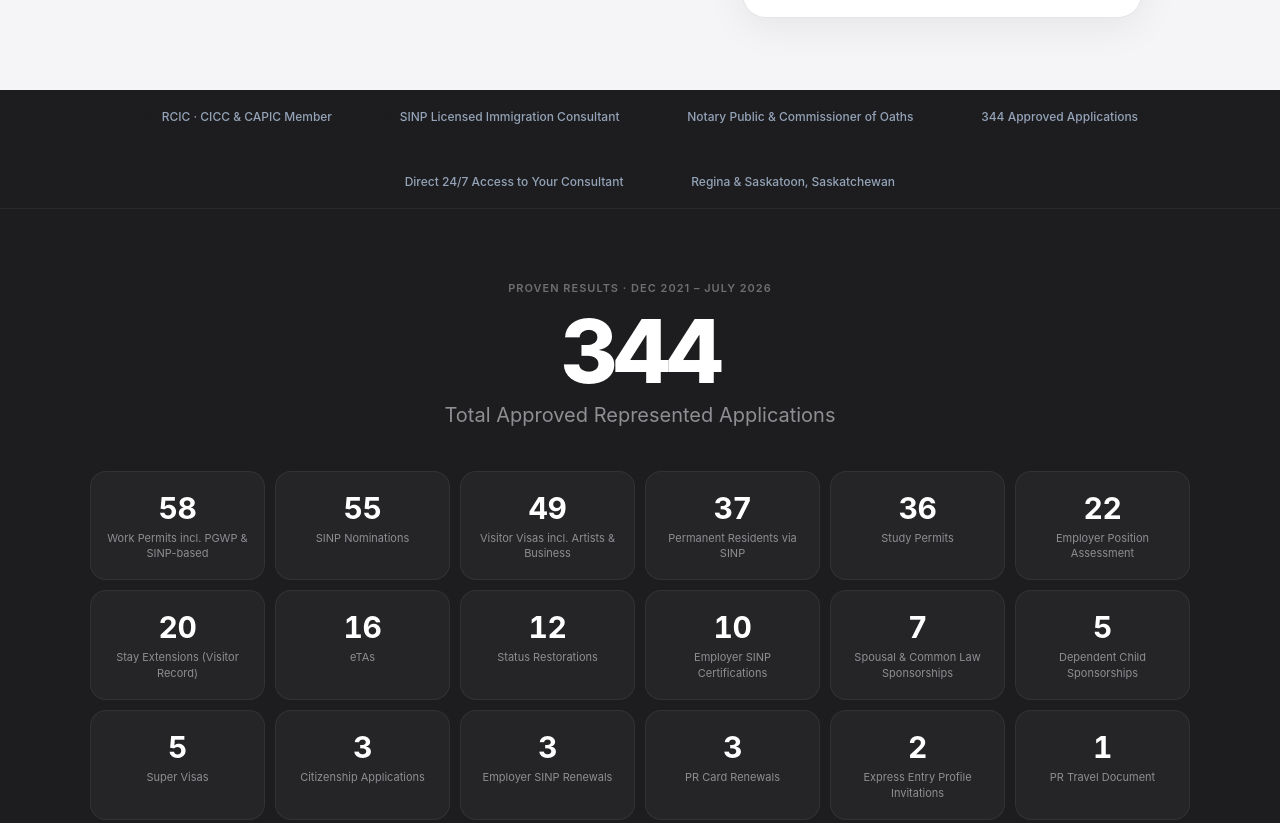
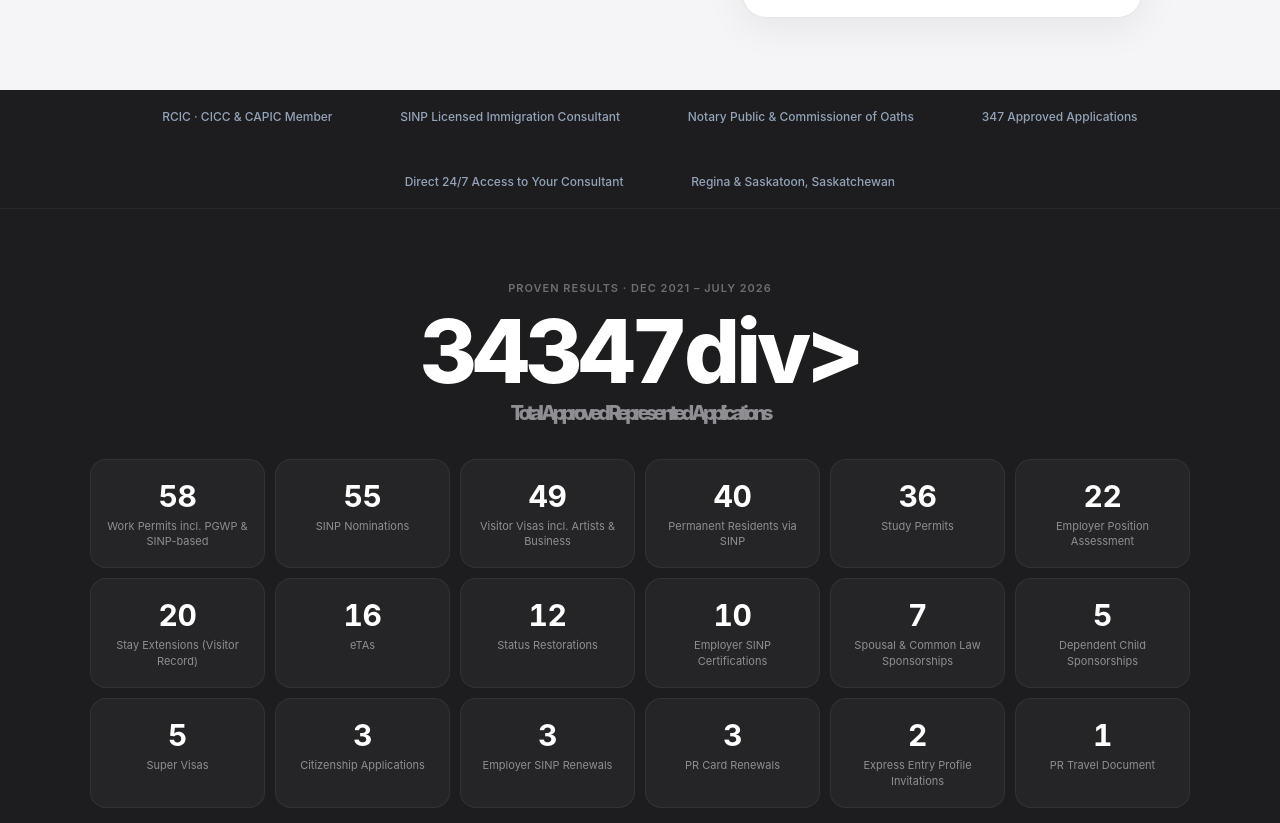
Before and after one commit to jayveeolfindo/olcorp-website, a plain HTML site: page index.html in a window 1280 px wide. Shown: the part 731-1554 px from the top of the page. Drawn offline with Linux system fonts and the light colour scheme.

Commit message:
PR via SINP 37→40, total 344→347

```diff
--- a/index.html
+++ b/index.html
@@ -755,7 +755,7 @@
     <div class="trust-item"><span class="ti-icon">✦</span> RCIC · CICC &amp; CAPIC Member</div>
     <div class="trust-item"><span class="ti-icon">✦</span> SINP Licensed Immigration Consultant</div>
     <div class="trust-item"><span class="ti-icon">✦</span> Notary Public &amp; Commissioner of Oaths</div>
-    <div class="trust-item"><span class="ti-icon">✦</span> 344 Approved Applications</div>
+    <div class="trust-item"><span class="ti-icon">✦</span> 347 Approved Applications</div>
     <div class="trust-item"><span class="ti-icon">✦</span> Direct 24/7 Access to Your Consultant</div>
     <div class="trust-item"><span class="ti-icon">✦</span> Regina &amp; Saskatoon, Saskatchewan</div>
   </div>
@@ -765,14 +765,14 @@
     <div class="stats-inner">
       <div class="stats-headline">
         <div class="stats-eyebrow">Proven Results · Dec 2021 – July 2026</div>
-        <div class="stats-big">344</div>
+        <div class="stats-big">34347div>
         <div class="stats-big-label">Total Approved Represented Applications</div>
       </div>
       <div class="stats-grid">
                 <div class="stat-card"><div class="s-num">58</div><div class="s-desc">Work Permits incl. PGWP &amp; SINP-based</div></div>
         <div class="stat-card"><div class="s-num">55</div><div class="s-desc">SINP Nominations</div></div>
         <div class="stat-card"><div class="s-num">49</div><div class="s-desc">Visitor Visas incl. Artists &amp; Business</div></div>
-        <div class="stat-card"><div class="s-num">37</div><div class="s-desc">Permanent Residents via SINP</div></div>
+        <div class="stat-card"><div class="s-num">40</div><div class="s-desc">Permanent Residents via SINP</div></div>
         <div class="stat-card"><div class="s-num">36</div><div class="s-desc">Study Permits</div></div>
         <div class="stat-card"><div class="s-num">22</div><div class="s-desc">Employer Position Assessment</div></div>
         <div class="stat-card"><div class="s-num">20</div><div class="s-desc">Stay Extensions (Visitor Record)</div></div>
```
